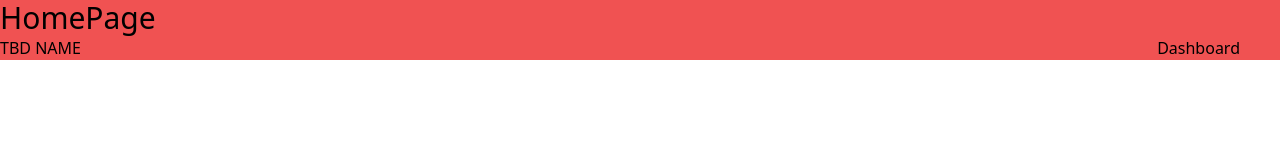
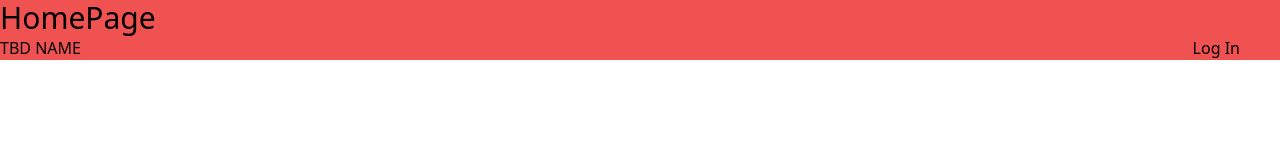
Before and after one commit to alex-jin45/nextjs-ticket-management, a Next.js app: page / in a window 1280 px wide. Shown: the top 160 px of the page. Built offline with nearby package versions, Linux system fonts and the light colour scheme.

Commit message:
adding faux log in button

```diff
--- a/components/LandingPage/LandingPage.js
+++ b/components/LandingPage/LandingPage.js
@@ -1,6 +1,15 @@
+import { use, useState } from "react";
+
 import Link from "next/link";
 
 const LandingPage = ({}) => {
+  const [logged, setLogged] = useState(false);
+
+  const logHandler = () => {
+    setLogged(true);
+    console.log("done");
+  };
+
   return (
     <>
       <div className="bg-red-500">
@@ -8,7 +17,8 @@ const LandingPage = ({}) => {
           <ul className="flex justify-between">
             <li>TBD NAME</li>
             <li className="mr-10">
-              <Link href="/dashboard">Dashboard</Link>
+              {!logged ? <button onClick={logHandler}>Log In</button> : null}
+              {logged ? <Link href="/dashboard">Dashboard</Link> : null}
             </li>
           </ul>
         </nav>
```
